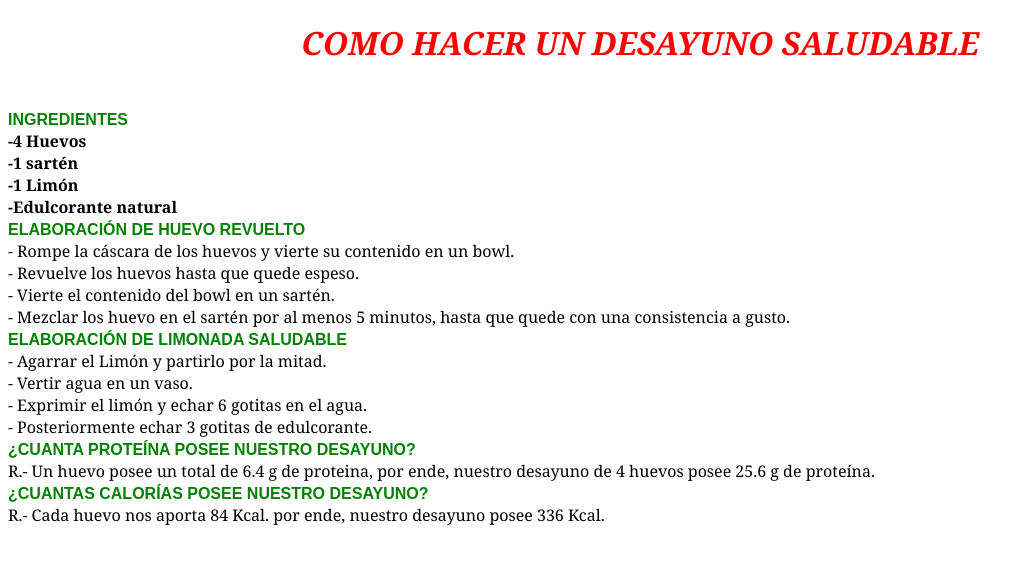
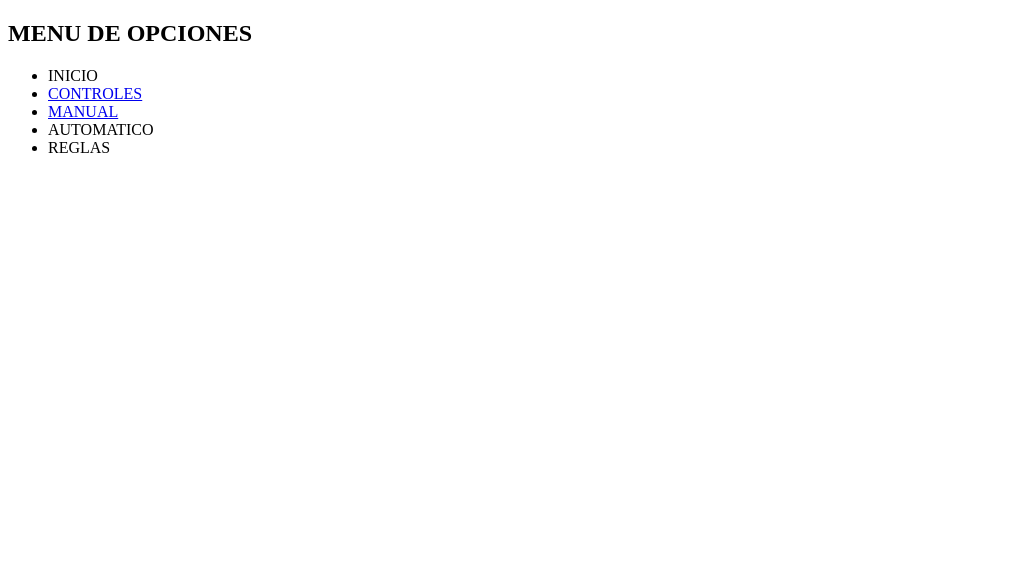
Before and after one commit to Josema-montano/Proyecto-Tutorial, a plain HTML site: page index.html in a window 1280 px wide. Shown: the whole page, without its empty margins (0-1035 px from the left). Drawn offline with Linux system fonts and the light colour scheme.

Commit message:
Código de Tutorial

```diff
--- a/index.html
+++ b/index.html
@@ -1,49 +1,35 @@
 <!DOCTYPE html>
 <html lang="en">
 <head>
-  <meta charset="UTF-8">
-  <title>TUTORIAL</title>
+    <meta charset="UTF-8">
+    <meta name="viewport" content="width=device-width, initial-scale=1.0">
+    <title>Document</title>
+    <h2> MENU DE OPCIONES</h2>
+    <ul>
+    <li>
+        INICIO
+
+    </li>
+    <li>
+        <a href="file:///E:/JOSEMCQUEEN/controles.html">
+        CONTROLES
+    </a>
+    </li>
+    <li>
+        <a href="file:///E:/JOSEMCQUEEN/tutorial.html">
+
+        MANUAL
+        </a>
+    </li>
+    <li>
+        AUTOMATICO
+    </li>
+    <li>
+        REGLAS
+    </li>
+</ul>
 </head>
 <body>
-  <font color="red" face="Georgia,serif">
-  <h1 align="center"><i>COMO HACER UN DESAYUNO SALUDABLE</i></h1>
-  </font>
-  <font face="Georgia,serif">
-  <br>
-  <font color="Green" face="Arial,serif">
-  <b>INGREDIENTES</b>
-  <br>
-</font>
-<b>
-  -4 Huevos <br>
-  -1 sartén<br>
-  -1 Limón<br>
-  -Edulcorante natural<br>
-  <font color="Green" face="Arial,serif">
-  <b>ELABORACIÓN DE HUEVO REVUELTO</b> <br>
-</b>
-</font>
-- Rompe la cáscara de los huevos y vierte su contenido en un bowl.<br>
-- Revuelve los huevos hasta que quede espeso.<br>
-- Vierte el contenido del bowl en un sartén.<br>
-- Mezclar los huevo en el sartén por al menos 5 minutos, hasta que quede con una consistencia a gusto.<br>
-<font color="Green" face="Arial,serif">
-    <b>ELABORACIÓN DE LIMONADA SALUDABLE</b> <br>
-  </b>
-  </font>
-  - Agarrar el Limón y partirlo por la mitad.<br>
-  - Vertir agua en un vaso.<br>
-  - Exprimir el limón y echar 6 gotitas en el agua. <br>
-  - Posteriormente echar 3 gotitas de edulcorante.
-  <br>
-  <font color="Green" face="Arial,serif">
-    <b>¿CUANTA PROTEÍNA POSEE NUESTRO DESAYUNO?</b> <br>
-  </font>
-  R.- Un huevo posee un total de 6.4 g de proteina, por ende, nuestro desayuno de 4 huevos posee 25.6 g de proteína.<br>
-  <font color="Green" face="Arial,serif">
-    <b>¿CUANTAS CALORÍAS POSEE NUESTRO DESAYUNO?</b> <br>
-  </font>
-  R.- Cada huevo nos aporta 84 Kcal. por ende, nuestro desayuno posee 336 Kcal.
-  </font>
+
 </body>
 </html>
```
Also changed, not shown: controles.html (added, +21 -0 lines), tutorial.html (added, +17 -0 lines).
